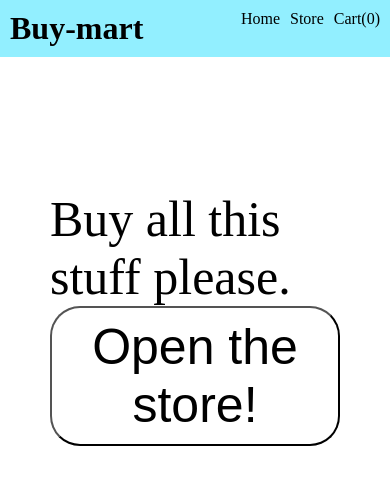
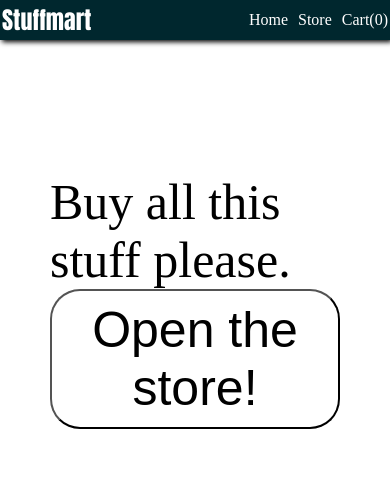
Before and after one commit to PeterHellmuth/shopping-cart, a React (Vite) app: page / in a window 390 px wide. Shown: the top 484 px of the page. Built offline with nearby package versions, Linux system fonts and the light colour scheme; no server answers.

Commit message:
Improve styling and appearance

```diff
--- a/index.html
+++ b/index.html
@@ -3,7 +3,7 @@
   <head>
     <meta charset="UTF-8" />
     <meta name="viewport" content="width=device-width, initial-scale=1.0" />
-    <title>Buy-mart</title>
+    <title>Stuffmart</title>
   </head>
   <body>
     <div id="root"></div>
--- a/src/App.css
+++ b/src/App.css
@@ -1,5 +1,6 @@
 body{
   margin: 0px;
+  font-style: arial;
 }
 
 h1, p{
@@ -9,8 +10,11 @@ h1, p{
 .nav-bar{
   display: flex;
   justify-content: space-between;
-  background-color: rgb(146, 239, 255);
+  align-items: center;
+  background-color: rgb(0, 39, 46);
   padding: 10px;
+  color: white;
+  box-shadow: 2px 2px 5px black;
 }
 
 .qty-input{
@@ -43,10 +47,11 @@ h1, p{
   gap: 10px;
 }
 
+
 .total-checkout{
   display: flex;
+  align-items: center;
   gap: 5px;
-
 }
 .cart-item{
   display: flex;
@@ -61,8 +66,13 @@ h1, p{
 
 .nav-link{
   text-decoration: none;
-  color: black;
+  color: white;
+  font-size: 30px;
+}
 
+.store-title{
+  font-family:Impact, Haettenschweiler, 'Arial Narrow Bold', sans-serif;
+  font-size: 40px;
 }
 .store-items{
   display: grid;
@@ -71,15 +81,15 @@ h1, p{
 }
 
 .nav-link:visited {
-  color: black;
+  color: white;
 }
 
 .store-page{
-  background-color: rgb(75, 75, 75);
   padding: 10px;
+  z-index: -1;
 }
 .nav-link:hover{
-  text-shadow: 1px 1px 3px grey;
+  text-shadow: 1px 1px 3px rgb(255, 255, 255);
   transition-property: text-shadow;
   transition-duration: .3s;
   transition-timing-function: ease-in-out;
@@ -91,6 +101,7 @@ h1, p{
   justify-content: space-between;
   max-width: 200px;
   border-style: solid;
+  border-color: grey;
   border-radius: 20px;
   padding: 10px;
   background-color: white;
@@ -115,10 +126,26 @@ h1, p{
   flex-direction: column;
   align-items: end;
   padding-right: 50px;
+
 }
 
 .cart-item-image{
   width: 100px;
+}
+
+.cart-items{
+  display: flex;
+  flex-direction: column;
+  border-style: solid;
+  border-color: grey;
+  padding: 20px;
+  margin-bottom: 20px;
+  gap: 20px;
+}
+
+.checkout-button{
+  font-size: 24px;
+  border-radius: 10px;
 }
 
 .home-page{
@@ -142,3 +169,21 @@ h1, p{
 .store-button:hover{
   background-color: rgb(175, 175, 255);
 }
+
+
+@media (max-width: 800px){
+  .nav-link{
+    font-size: 16px;
+  }
+
+  .nav-bar{
+    padding: 2px;
+    min-width: 220px;
+  }
+.store-title{
+  font-family:Impact, Haettenschweiler, 'Arial Narrow Bold', sans-serif;
+  font-size: 24px;
+}
+
+.store-page{padding: 3px;}
+}
--- a/src/Cart.jsx
+++ b/src/Cart.jsx
@@ -1,15 +1,24 @@
-import { useOutletContext } from "react-router-dom";
+import { useOutletContext, Link } from "react-router-dom";
 import QtyButtons from "./QtyButtons.jsx";
 
 function Cart(){
     const [items, cartItems, removeFromCart, addToCart, setQty] = useOutletContext();
 
-    let totalPrice = 0;
-    for(let i = 0; i < cartItems.length; i++){
-        totalPrice += cartItems[i].price*cartItems[i].quantity;
+    let isCartEmpty = true;
+
+    if(cartItems){
+        if(cartItems.length > 0){
+            isCartEmpty = false;
+        }
     }
 
-    totalPrice = Math.round(totalPrice * 100) / 100
+
+    if(!isCartEmpty){
+        let totalPrice = 0;
+        for(let i = 0; i < cartItems.length; i++){
+            totalPrice += cartItems[i].price*cartItems[i].quantity;
+        }
+        totalPrice = Math.round(totalPrice * 100) / 100
 
     return  (<>
     <h1>Your cart:</h1>
@@ -31,11 +40,18 @@ function Cart(){
         </div>
         <div className="total-checkout">
             <span>Cart Total: ${totalPrice}</span>
-            <button onClick={()=>alert("This isn't a real store.")}>Checkout</button>
+            <button onClick={()=>alert("This isn't a real store.")} className="checkout-button">Checkout</button>
         </div>
 
     </div>
     </>)
+    } else{
+        return <div className="home-page"><h1>Your cart is empty!</h1>
+        <Link to="/store/"><button className="store-button">Go pick some stuff!</button></Link></div>
+    }
+
+
+
 }
 
 export default Cart
--- a/src/NavBar.jsx
+++ b/src/NavBar.jsx
@@ -4,7 +4,7 @@ import { Link } from "react-router-dom"
 function NavBar({totalCartItems}){
 
     return  (<div className="nav-bar">
-                <h1>Buy-mart</h1>
+                <h1 className="store-title">Stuffmart</h1>
                 <div className="nav-menu">
                     <Link to="/" className="nav-link">Home</Link>
                     <Link to="/Store/" className="nav-link">Store</Link>
--- a/src/QtyButtons.jsx
+++ b/src/QtyButtons.jsx
@@ -16,7 +16,7 @@ function QtyButtons({ name, cartItems, addToCart, removeFromCart, setQty }) {
 
       <button onClick={() => removeFromCart(item.title)}>-</button>
       <span className="qty-input-container">
-        Qty: <input className="qty-input" onChange={(e) => setQty(item.title, e.target.value)} type="text" id={item.title} value={item.quantity}/>
+        Qty: <input className="qty-input" onChange={(e) => setQty(item.title, e.target.value)} type="text" maxLength ={4} id={item.title} value={item.quantity}/>
       </span>
       <button onClick={() => addToCart(item.title)}>+</button>
     </div>) : ""
```
